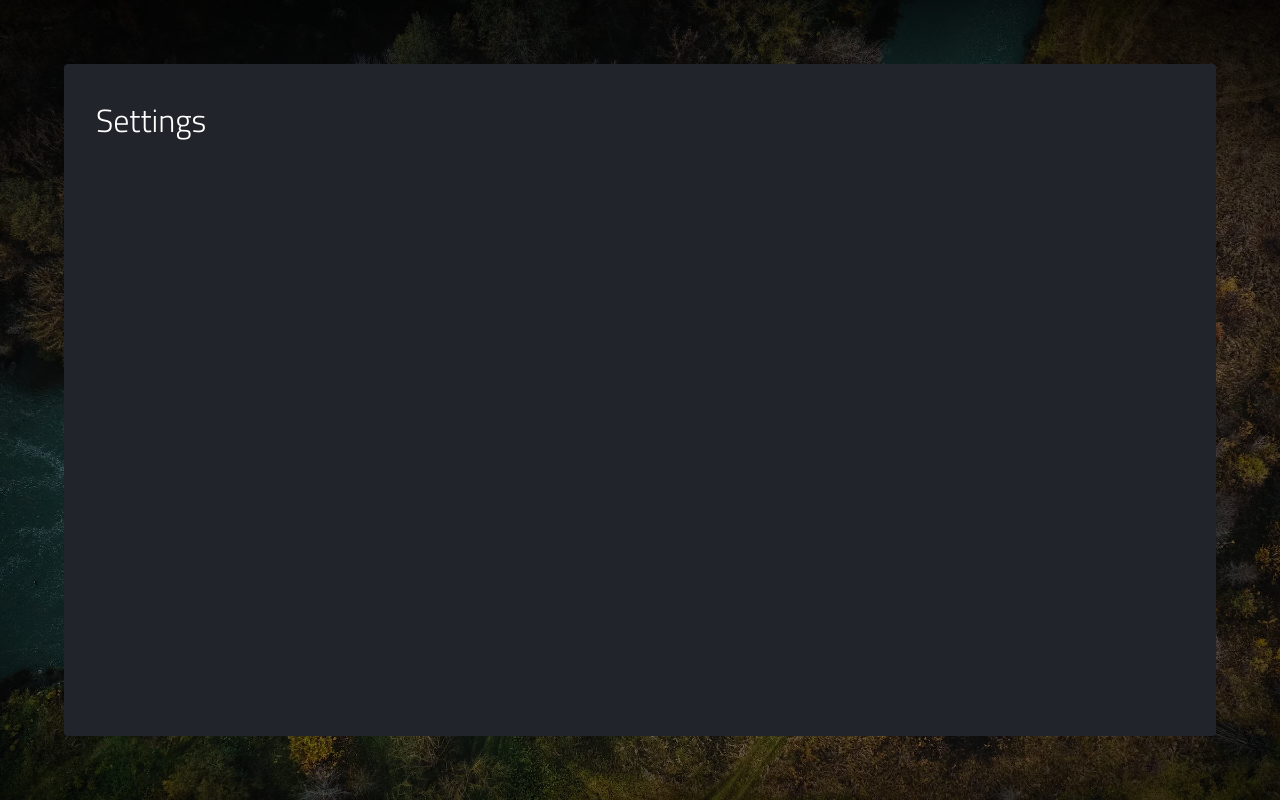
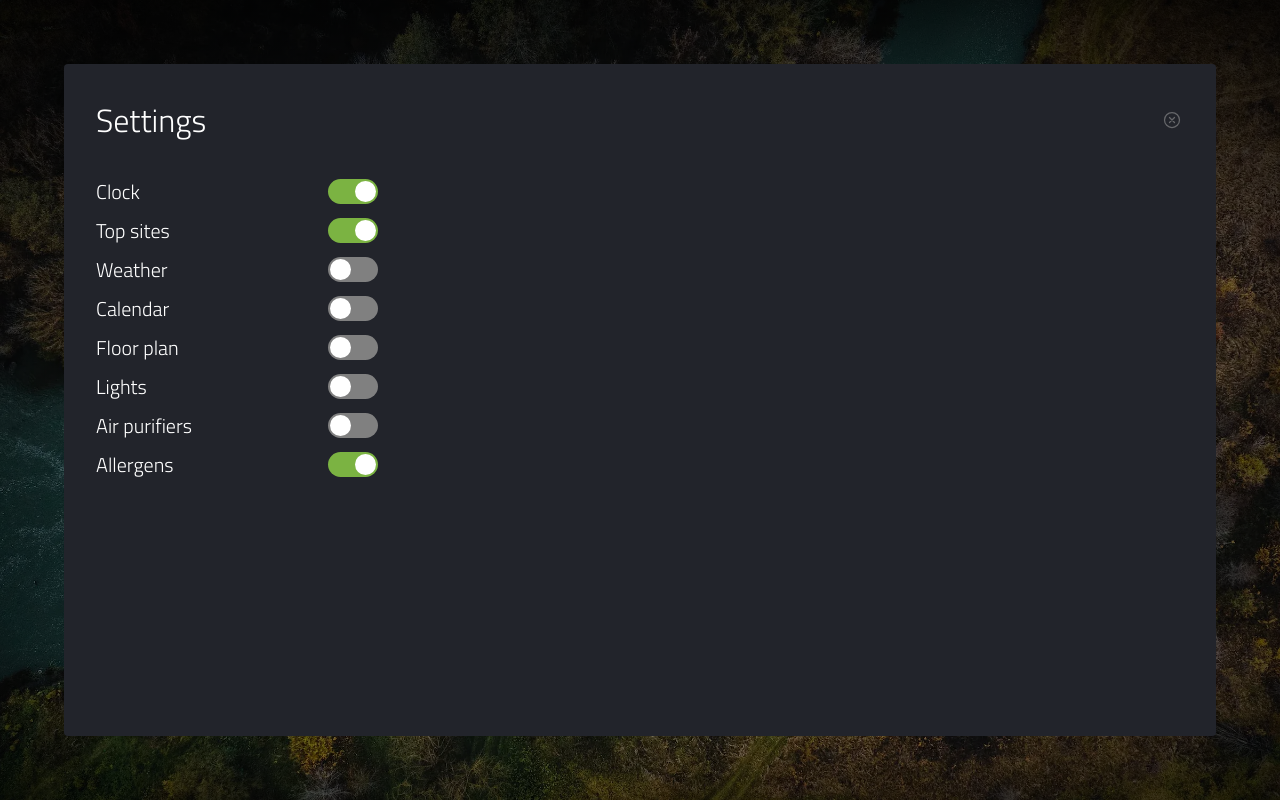
Before and after one commit to Kyczan/kowal-new-tab-extension, a React (Vite) app: page / in a window 1280 px wide. Both pictures are taken after a click on the button 1204 px from the left and 720 px from the top of the page. Built offline with nearby package versions, Linux system fonts and the light colour scheme.

Commit message:
✨ (settings): Toggle main features

```diff
--- a/package.json
+++ b/package.json
@@ -13,14 +13,14 @@
     "react-icons": "^4.10.1",
     "react-modal": "^3.16.1",
     "swr": "^1.1.1",
-    "typescript": "^4.5.4",
+    "typescript": "^5.3.3",
     "vite": "^4.4.10",
     "vite-plugin-svgr": "^4.1.0",
     "zustand": "^4.4.7"
   },
   "devDependencies": {
     "@types/chrome": "^0.0.171",
-    "@types/node": "^16.11.15",
+    "@types/node": "^20.11.16",
     "@types/react": "^17.0.37",
     "@types/react-dom": "^17.0.11",
     "@types/react-modal": "^3.16.3",
--- /dev/null
+++ b/src/features/settings/ModalBody/ModalBody.module.css
@@ -0,0 +1,15 @@
+.body {
+  margin-top: 2rem;
+}
+
+.feature {
+  display: flex;
+  gap: 2rem;
+  font-size: 1.25rem;
+  align-items: center;
+  margin-bottom: 0.5rem;
+}
+
+.item {
+  width: 200px;
+}
--- /dev/null
+++ b/src/features/settings/ModalBody/ModalBody.tsx
@@ -0,0 +1,98 @@
+import Switch from '../Switch/Switch'
+import { useConfig, useConfigActions } from '../../../store/store'
+
+import styles from './ModalBody.module.css'
+
+function ModalBody() {
+  const config = useConfig()
+  const { updateConfig } = useConfigActions()
+
+  const toggleFeature = (
+    feature:
+      | 'clock'
+      | 'topSites'
+      | 'weather'
+      | 'calendar'
+      | 'floorPlan'
+      | 'allergens'
+      | 'lights'
+      | 'airPurifiers',
+  ) => {
+    if (config) {
+      const clonedConfig = structuredClone(config)
+      const currentState = config[feature].enabled
+      clonedConfig[feature].enabled = !currentState
+      updateConfig(clonedConfig)
+    }
+  }
+
+  return config ? (
+    <div className={styles.body}>
+      <div className={styles.feature}>
+        <div className={styles.item}>Clock</div>
+        <Switch
+          isOn={config.clock.enabled}
+          onChange={() => toggleFeature('clock')}
+          id="clock"
+        />
+      </div>
+      <div className={styles.feature}>
+        <div className={styles.item}>Top sites</div>
+        <Switch
+          isOn={config.topSites.enabled}
+          onChange={() => toggleFeature('topSites')}
+          id="topSites"
+        />
+      </div>
+      <div className={styles.feature}>
+        <div className={styles.item}>Weather</div>
+        <Switch
+          isOn={config.weather.enabled}
+          onChange={() => toggleFeature('weather')}
+          id="weather"
+        />
+      </div>
+      <div className={styles.feature}>
+        <div className={styles.item}>Calendar</div>
+        <Switch
+          isOn={config.calendar.enabled}
+          onChange={() => toggleFeature('calendar')}
+          id="calendar"
+        />
+      </div>
+      <div className={styles.feature}>
+        <div className={styles.item}>Floor plan</div>
+        <Switch
+          isOn={config.floorPlan.enabled}
+          onChange={() => toggleFeature('floorPlan')}
+          id="floorPlan"
+        />
+      </div>
+      <div className={styles.feature}>
+        <div className={styles.item}>Lights</div>
+        <Switch
+          isOn={config.lights.enabled}
+          onChange={() => toggleFeature('lights')}
+          id="lights"
+        />
+      </div>
+      <div className={styles.feature}>
+        <div className={styles.item}>Air purifiers</div>
+        <Switch
+          isOn={config.airPurifiers.enabled}
+          onChange={() => toggleFeature('airPurifiers')}
+          id="airPurifiers"
+        />
+      </div>
+      <div className={styles.feature}>
+        <div className={styles.item}>Allergens</div>
+        <Switch
+          isOn={config.allergens.enabled}
+          onChange={() => toggleFeature('allergens')}
+          id="allergens"
+        />
+      </div>
+    </div>
+  ) : null
+}
+export default ModalBody
--- a/src/features/settings/Settings.module.css
+++ b/src/features/settings/Settings.module.css
@@ -42,6 +42,11 @@
   background-color: rgba(0, 0, 0, 0);
 }
 
+.header {
+  display: flex;
+  justify-content: space-between;
+}
+
 .title {
   font-weight: 300;
 }
--- a/src/features/settings/Settings.tsx
+++ b/src/features/settings/Settings.tsx
@@ -1,6 +1,9 @@
 import { useState } from 'react'
 import Modal from 'react-modal'
 import { HiOutlineCog6Tooth } from 'react-icons/hi2'
+import { IoCloseCircleOutline } from 'react-icons/io5'
+
+import ModalBody from './ModalBody/ModalBody'
 
 import styles from './Settings.module.css'
 
@@ -21,7 +24,13 @@ function Settings() {
           className={styles.modal}
           overlayClassName={styles.overlay}
         >
-          <h1 className={styles.title}>Settings</h1>
+          <div className={styles.header}>
+            <h1 className={styles.title}>Settings</h1>
+            <button className={styles.button} onClick={() => setOpen(false)}>
+              <IoCloseCircleOutline />
+            </button>
+          </div>
+          <ModalBody />
         </Modal>
       )}
     </div>
--- /dev/null
+++ b/src/features/settings/Switch/Switch.module.css
@@ -0,0 +1,42 @@
+.checkbox {
+  height: 0;
+  width: 0;
+  display: none;
+}
+
+.label {
+  --width: 50px;
+  --height: calc(var(--width) / 2);
+  display: flex;
+  align-items: center;
+  justify-content: space-between;
+  cursor: pointer;
+  width: var(--width);
+  height: var(--height);
+  background: grey;
+  border-radius: var(--width);
+  position: relative;
+  transition: background-color .2s;
+}
+
+.label .button {
+  --ball-size: calc(var(--height) - 4px);
+  content: '';
+  position: absolute;
+  top: 2px;
+  left: 2px;
+  width: var(--ball-size);
+  height: var(--ball-size);
+  border-radius: var(--ball-size);
+  transition: 0.2s;
+  background: #fff;
+}
+
+.checkbox:checked+.label .button {
+  left: calc(100% - 2px);
+  transform: translateX(-100%);
+}
+
+.label:active .button {
+  width: calc(var(--ball-size) * 1.333);
+}
--- /dev/null
+++ b/src/features/settings/Switch/Switch.tsx
@@ -0,0 +1,30 @@
+import styles from './Switch.module.css'
+
+type SwitchProps = {
+  isOn: boolean
+  onChange: () => void
+  id: string
+}
+
+function Switch({ isOn, onChange, id }: SwitchProps) {
+  return (
+    <div>
+      <input
+        checked={isOn}
+        onChange={onChange}
+        className={styles.checkbox}
+        id={id}
+        type="checkbox"
+      />
+      <label
+        style={{ background: isOn ? '#7bb342' : undefined }}
+        className={styles.label}
+        htmlFor={id}
+      >
+        <span className={styles.button} />
+      </label>
+    </div>
+  )
+}
+
+export default Switch
```
Also changed, not shown: 1 other file (tests, documents, lock files or other folders).
